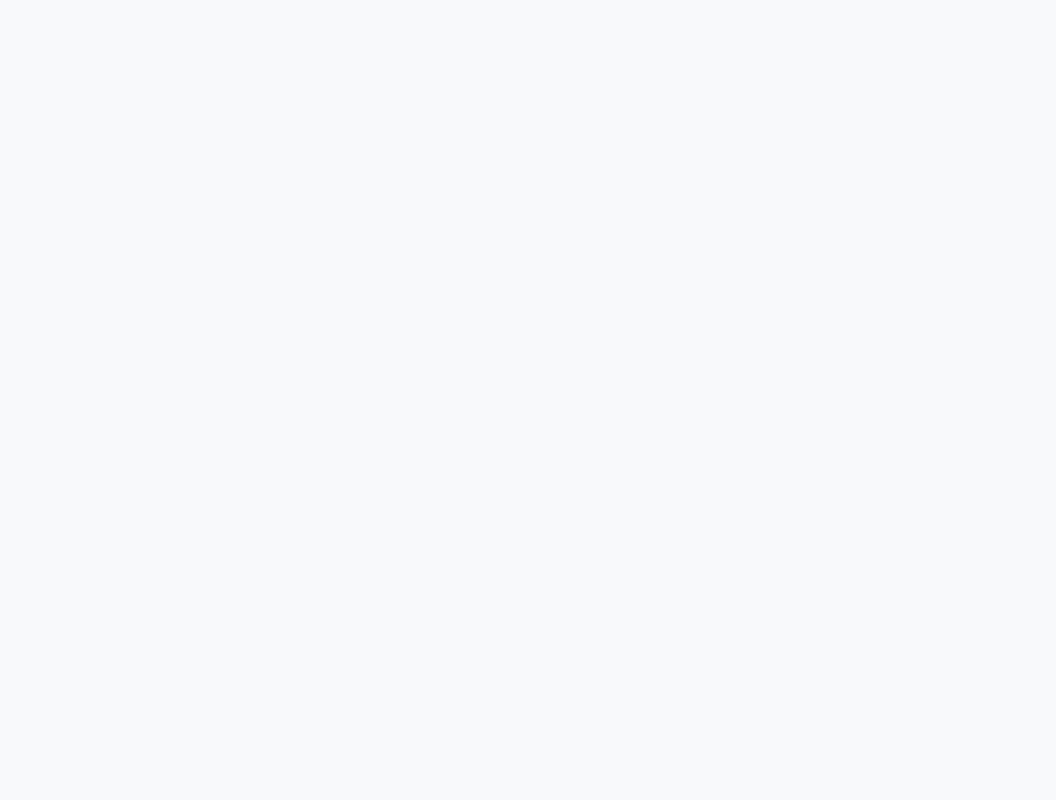
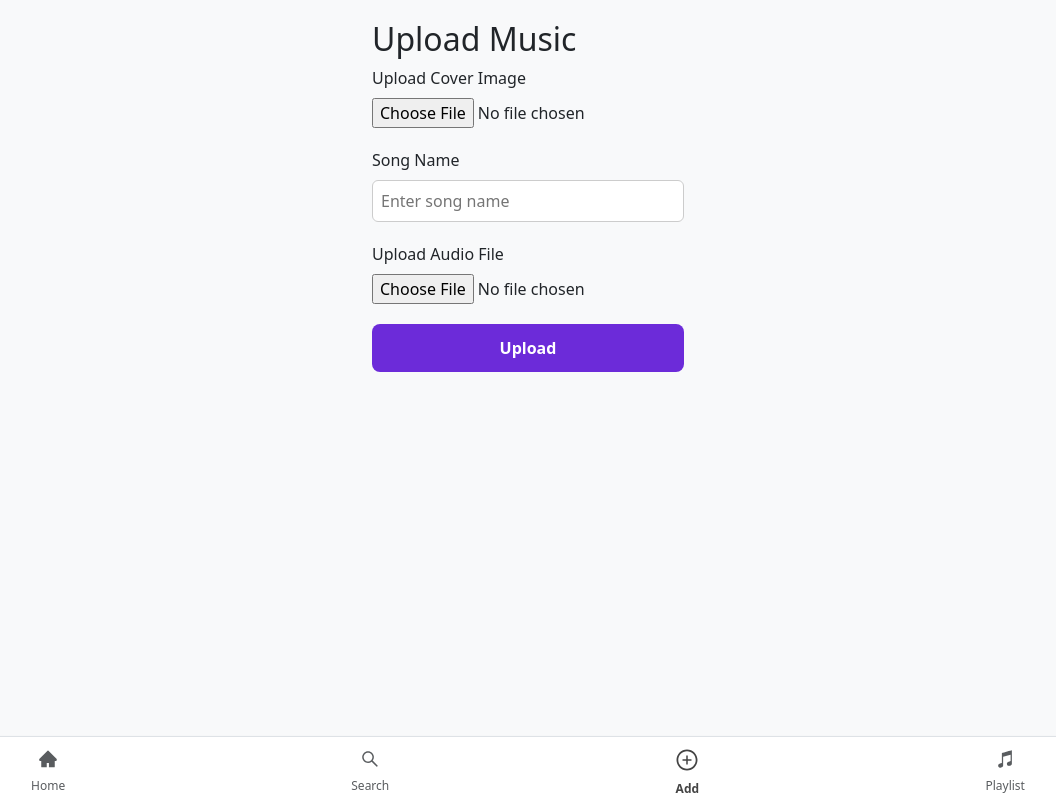
Before and after one commit to lucieokd/SA-ProjectLucieDanick-2526, a React (Vite) app in the folder echoplay/: page /upload in a window 1280 px wide. Before the commit this address had no page. Shown: the whole page, without its empty margins (112-1168 px from the left). Built offline with nearby package versions, Linux system fonts and the light colour scheme.

Commit message:
upload song

```diff
--- a/echoplay/src/App.tsx
+++ b/echoplay/src/App.tsx
@@ -8,6 +8,7 @@ import Signup from "./pages/SignUp";
 import RequestCode from "./pages/RequestCode";
 import VerifyCode from "./pages/VerifyCode";
 import Profile from "./pages/Profile";
+import UploadSongPage from "./pages/UploadSongPage";
 
 function App() {
   return (
@@ -25,7 +26,7 @@ function App() {
           <Route path="/library" element={<Library />} />
           <Route path="/search" element={<Search />} />
           <Route path="/profile" element={<Profile />} />
-
+          <Route path="/upload" element={<UploadSongPage />} />
         </Route>
       </Routes>
     </Router>
--- a/echoplay/src/pages/AddPopup.tsx
+++ b/echoplay/src/pages/AddPopup.tsx
@@ -1,4 +1,5 @@
 import React from "react";
+import { useNavigate } from "react-router-dom";
 import "bootstrap/dist/css/bootstrap.min.css";
 
 interface AddPopupProps {
@@ -7,7 +8,14 @@ interface AddPopupProps {
 }
 
 const AddPopup: React.FC<AddPopupProps> = ({ show, onClose }) => {
+  const navigate = useNavigate();
+
   if (!show) return null;
+
+  const handleAddSong = () => {
+    onClose(); // sluit eerst de popup
+    navigate("/upload"); // navigeer naar UploadSongPage
+  };
 
   return (
     <div
@@ -38,7 +46,10 @@ const AddPopup: React.FC<AddPopupProps> = ({ show, onClose }) => {
         </div>
 
         <div className="d-grid gap-2">
-          <button className="custom-btn d-flex align-items-center gap-2 py-2">
+          <button
+            className="custom-btn d-flex align-items-center gap-2 py-2"
+            onClick={handleAddSong}
+          >
             <i className="bi bi-music-note"></i> Add Song
           </button>
           <button className="custom-btn d-flex align-items-center gap-2 py-2">
--- /dev/null
+++ b/echoplay/src/pages/UploadSongPage.tsx
@@ -0,0 +1,109 @@
+import React, { useState } from "react";
+
+const UploadSongPage: React.FC = () => {
+  const [coverFile, setCoverFile] = useState<File | null>(null);
+  const [audioFile, setAudioFile] = useState<File | null>(null);
+  const [songName, setSongName] = useState("");
+
+  const handleCoverChange = (e: React.ChangeEvent<HTMLInputElement>) => {
+    if (e.target.files && e.target.files[0]) {
+      const file = e.target.files[0];
+      if (!file.type.startsWith("image/")) {
+        alert("Please upload a valid image file for the cover.");
+        return;
+      }
+      setCoverFile(file);
+    }
+  };
+
+  const handleAudioChange = (e: React.ChangeEvent<HTMLInputElement>) => {
+    if (e.target.files && e.target.files[0]) {
+      const file = e.target.files[0];
+      if (!file.type.startsWith("audio/")) {
+        alert("Please upload a valid audio file.");
+        return;
+      }
+      setAudioFile(file);
+    }
+  };
+
+  const handleUpload = () => {
+    if (!coverFile || !audioFile || !songName) {
+      alert("Please fill in all fields and select files.");
+      return;
+    }
+
+    // Hier kun je later je upload-logica toevoegen (Firestore / Storage)
+    alert(
+      `Uploading:\nSong: ${songName}\nCover: ${coverFile.name}\nAudio: ${audioFile.name}`
+    );
+  };
+
+  return (
+    <div style={{ maxWidth: "500px", margin: "0 auto", padding: "20px" }}>
+      <h2>Upload Music</h2>
+
+      {/* Cover Upload */}
+      <div style={{ marginBottom: "20px" }}>
+        <label
+          style={{ display: "block", marginBottom: "8px", fontWeight: 500 }}
+        >
+          Upload Cover Image
+        </label>
+        <input type="file" accept="image/*" onChange={handleCoverChange} />
+        {coverFile && <p>Selected: {coverFile.name}</p>}
+      </div>
+
+      {/* Song Name */}
+      <div style={{ marginBottom: "20px" }}>
+        <label
+          style={{ display: "block", marginBottom: "8px", fontWeight: 500 }}
+        >
+          Song Name
+        </label>
+        <input
+          type="text"
+          placeholder="Enter song name"
+          value={songName}
+          onChange={(e) => setSongName(e.target.value)}
+          style={{
+            width: "100%",
+            padding: "8px",
+            borderRadius: "6px",
+            border: "1px solid #ccc",
+          }}
+        />
+      </div>
+
+      {/* Audio Upload */}
+      <div style={{ marginBottom: "20px" }}>
+        <label
+          style={{ display: "block", marginBottom: "8px", fontWeight: 500 }}
+        >
+          Upload Audio File
+        </label>
+        <input type="file" accept="audio/*" onChange={handleAudioChange} />
+        {audioFile && <p>Selected: {audioFile.name}</p>}
+      </div>
+
+      {/* Upload Button */}
+      <button
+        onClick={handleUpload}
+        style={{
+          backgroundColor: "#6c2bd9",
+          color: "white",
+          padding: "12px",
+          width: "100%",
+          border: "none",
+          borderRadius: "8px",
+          fontWeight: 600,
+          cursor: "pointer",
+        }}
+      >
+        Upload
+      </button>
+    </div>
+  );
+};
+
+export default UploadSongPage;
```
